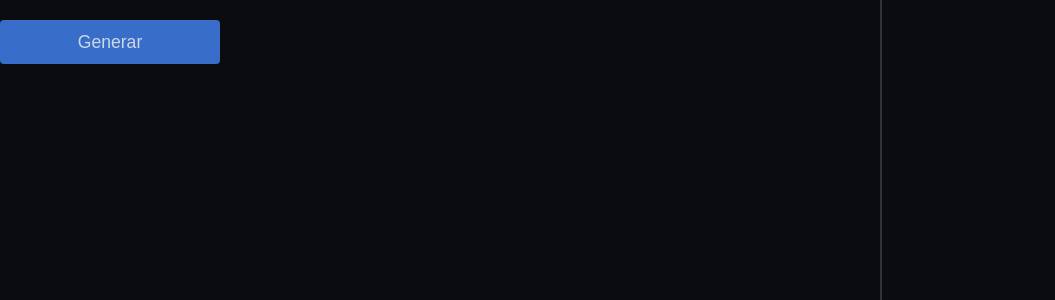
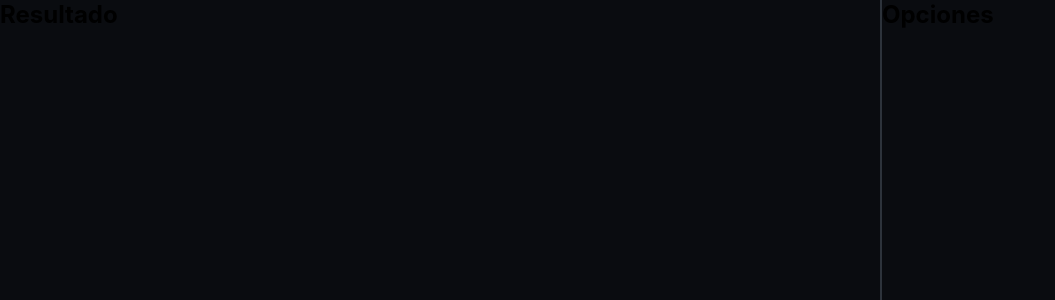
Before and after one commit to munozrc/truth-table-template, a React (Vite) app: page / in a window 1280 px wide. Shown: the top 300 px of the page, without its empty margins (0-1055 px from the left). Built offline with nearby package versions, Linux system fonts and the light colour scheme.

Commit message:
add new panels

```diff
--- a/src/views/Dashboard/index.tsx
+++ b/src/views/Dashboard/index.tsx
@@ -1,14 +1,13 @@
 import React, { FC } from 'react'
-import Button from '../../components/Button'
+import PanelOptions from './PanelOptions'
+import PanelResult from './PanelResult'
 import styles from './styles.module.css'
 
 const Dashboard: FC<{}> = () => {
   return (
     <div className={styles.wrapper}>
-      <section className={styles.panel__result}>
-        <Button style={{ maxWidth: '220px' }}>Generar</Button>
-      </section>
-      <section className={styles.panel__options} />
+      <PanelResult />
+      <PanelOptions />
     </div>
   )
 }
--- a/src/views/Dashboard/styles.module.css
+++ b/src/views/Dashboard/styles.module.css
@@ -4,17 +4,5 @@
   display: grid;
   grid-template-columns: 1fr 400px;
   grid-template-rows: 1fr;
-  grid-template-areas: "result options"
-  "result options";
+  grid-template-areas: "result options" "result options";
 }
-
-.panel__result {
-  grid-area: "result";
-  background-color: #0a0c10;
-}
-
-.panel__options {
-  grid-area: "options";
-  background-color: #0a0c10;
-  border-left: 2px solid #2d333b;
-}
```
